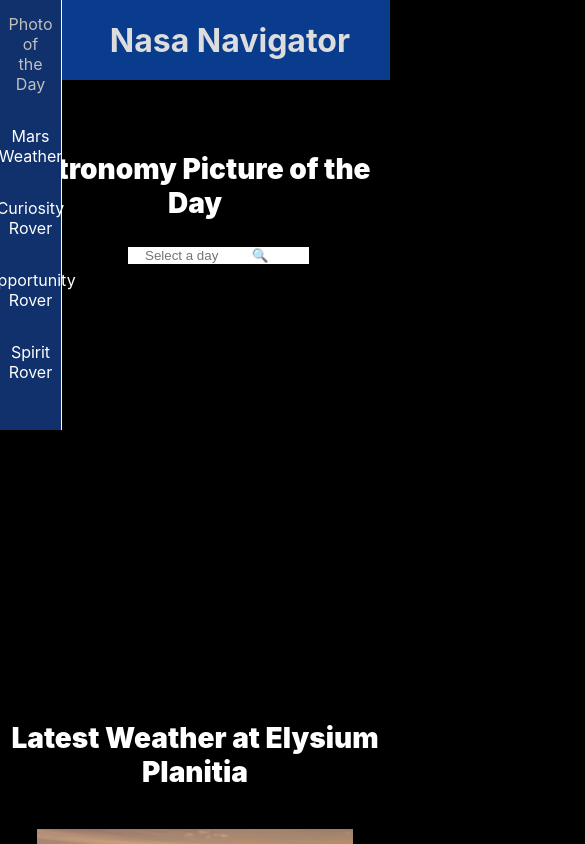
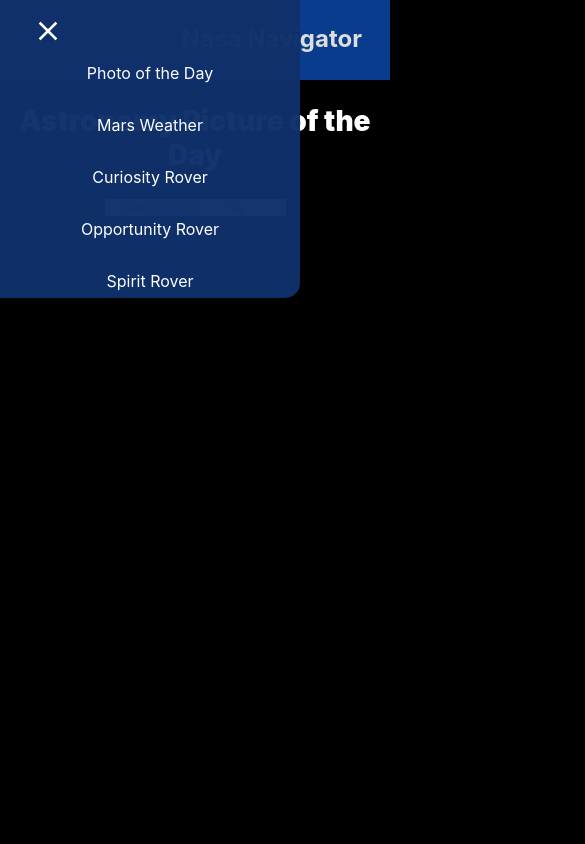
Before and after one commit to SJellen/nasa-pic-board, a React (Create React App) app: page / in a window 390 px wide. Both pictures are taken after a click on the icon "menu_icon". Shown: the top 844 px of the page, 585 px wide, since content can reach past the window. Built offline with nearby package versions, Linux system fonts and the light colour scheme; no server answers.

Commit message:
media queries to 750px

```diff
--- a/src/App.css
+++ b/src/App.css
@@ -109,7 +109,7 @@
 }
 
 .photo-day-container {
-  margin: 9rem 0 10rem 0;
+  margin: 6rem 0 10rem 0;
 
 }
 
@@ -140,6 +140,13 @@
 
 .apod-title {
   font-size: 1.5rem;
+}
+
+iframe {
+ margin: 0 auto;
+ height: auto;
+ width: 50%;
+ height: auto;
 }
 
 .apod-explanation {
@@ -256,9 +263,9 @@
 
 
 .weather-box {
-  position: absolute;
-  top: 12.5rem;
-  left: 5rem;
+
+  margin-top: -35rem;
+  margin-left: 5rem;
   padding: 2rem 0;
   width: 200px;
   z-index: 3;
@@ -310,10 +317,11 @@
 }
 
 .exit-to-insight {
-  position: absolute;
+  float: right;
   z-index: 3;
-  bottom: 4rem;
-  right: -34rem;
+  width: 25px;
+  margin-top: -5rem;
+  margin-right: 6rem;
   font-size: 3rem;
   text-decoration: none;
   color: rgb(235, 229, 229);
@@ -364,6 +372,114 @@
     }
 }
 
+@media only screen and (max-width: 1300px) {
+  a {
+    padding: 1rem;
+  }
+
+  .insight-image {
+    width: 100%;
+  }
+  .weather-box {
+    margin-left: 3rem;
+  }
+
+}
+
+@media only screen and (max-width: 1200px) {
+  .title {
+    font-size: 1.75rem;
+    margin-right: 1.75rem;
+  }
+  nav {
+    margin-top: -4.55rem;
+    margin-right: 17.5rem;
+  }
+
+  a {
+    padding: .75rem;
+  }
+  .select-box {
+    width: 100%;
+  }
+  .mission-box {
+    width: 100%;
+  }
+}
+
+
+@media only screen and (max-width: 1050px) {
+  .title {
+    font-size: 1.5rem;
+    margin-top: 1.5rem;
+    margin-right: 1.75rem;
+  }
+
+  nav {
+    margin-top: -4.4rem;
+    display: flex;
+    justify-content: space-around;
+    width: 100%;
+  }
+  a {
+    padding: 0 1rem;
+  }
+
+  .photo-of-the-day {
+    flex-direction: column;
+    width: 90%;
+
+  }
+
+  .apod-image {
+    width: 75%;
+    margin: 0 auto;
+  }
+
+  iframe {
+    width: 75%;
+    min-height: 500px;
+  }
+
+  .apod-word-box {
+    max-width: 90%;
+    padding-top: 2rem;
+
+  }
+
+  .insight-container {
+    width: 97.5%;
+  }
+
+  .exit-to-insight {
+    margin-top: -3rem;
+    margin-right: 4rem;
+  }
+
+  .rover-photo-box {
+    width: 100%;
+  }
+
+  .exit-to-rover {
+    margin-top: .5rem;
+    margin-right: 2rem;
+  }
+
+  .footer {
+    padding-bottom: 1rem;
+  }
+  .weather-box {
+    transform: scale(.75);
+  }
+
+  .weather-word-container {
+    transform: scale(.85);
+
+  }
+}
+
+
+
 @media only screen and (max-width: 900px) {
   .photo-of-the-day {
     display: flex;
@@ -375,6 +491,52 @@
   .apod-word-box {
     width: 100%;
   }
+
+  .weather-box {
+   margin-left: 0rem;
+   margin-top: -30rem;
+  }
+
+  .weather-word-container {
+   margin-left: -10rem;
+  }
+
+  .exit-to-insight {
+    font-size: 2rem;
+    margin-top: -7.5rem;
+  }
+
+  .exit-to-rover {
+    font-size: 2rem;
+    margin-right: 1rem;
+  }
+
+  .mission-box {
+    flex-direction: column;
+  }
+
+  .select-box  {
+    height: 100px;
+    flex-direction: column;
+    align-items: center;
+
+  }
+  .search-box-rover {
+    margin-left: 0;
+  }
+
+  .select-box-rover {
+    margin-right: 0;
+  }
+
+
+  a {
+    font-size: .9rem;
+  }
+
+  .firstAnchor {
+    margin-left: 3rem;
+  }
 }
 
 
@@ -382,15 +544,23 @@
 @media only screen and (max-width: 750px) {
 
 
-  .nav {
-    background-color: rgba(11, 61, 145, .975);
-    width: 250px;
-    height: 300px;
-    top: -5rem;
+  nav {
+
+    background-color:rgba(16,49,107, .975);
+    width: 300px;
+    height: 235px;
+    top: 0rem;
     left: 0rem;
+    padding-top: 2rem;
     position: relative;
     z-index: 9;
+    border: none;
+    border-bottom-right-radius: 15px;
+  }
 
+  .firstAnchor {
+    margin-left: 0;
+    margin-top: 1rem;
   }
 
   a {
@@ -401,11 +571,17 @@
   align-items: center;
   justify-content: space-between;
   padding: 1rem;
+  font-size: 1rem;
   }
 
   a:hover {
     transition: .5s ease-in;
-    background-color: #10316b;
+    background-color: rgba(11, 61, 145, .975);
+
+  }
+
+  .lastAnchor {
+    border-bottom-right-radius: 15px;
   }
 
   .menu-icon {
@@ -434,7 +610,7 @@
 }
 .close-icon:hover {
   cursor: pointer;
-  color: #10316b;
+  color: rgba(11, 61, 145, .975);
   transition: .5s ease-in;
 }
 
--- a/src/App.js
+++ b/src/App.js
@@ -34,11 +34,11 @@
               onClick={toggle}
               style={{display: show ? "none" : "block"}}
               >close_icon</i>
-            <a href="#home">Photo of the Day</a>
+            <a href="#home" className="firstAnchor">Photo of the Day</a>
             <a href="#weather">Mars Weather</a>
             <a href="#curiosity">Curiosity Rover</a>
             <a href="#opportunity">Opportunity Rover</a>
-            <a href="#spirit">Spirit Rover</a>
+            <a href="#spirit" className="lastAnchor">Spirit Rover</a>
         </nav>
     </div>
 
--- a/src/PhotoDay.js
+++ b/src/PhotoDay.js
@@ -79,7 +79,7 @@
             <div className="photo-day-container">
              <h1 className="section-title">Astronomy Picture of the Day</h1>
                  <div >
-                 <div className="search-box-rover" >
+                 <div className="search-apod" >
                     <DatePicker
                                 dateFormat="yyyy/MM/DD"
                                 name="newDate"
```
